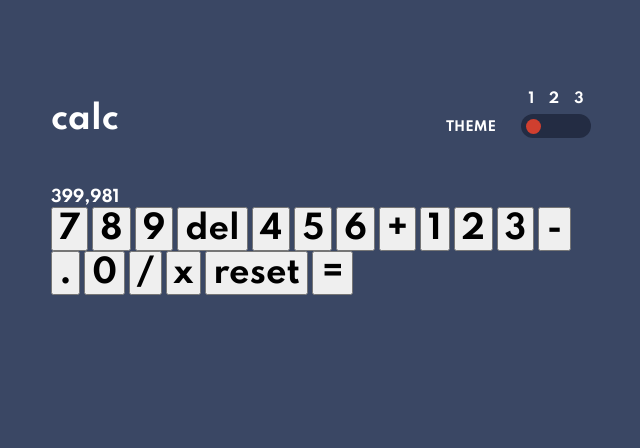
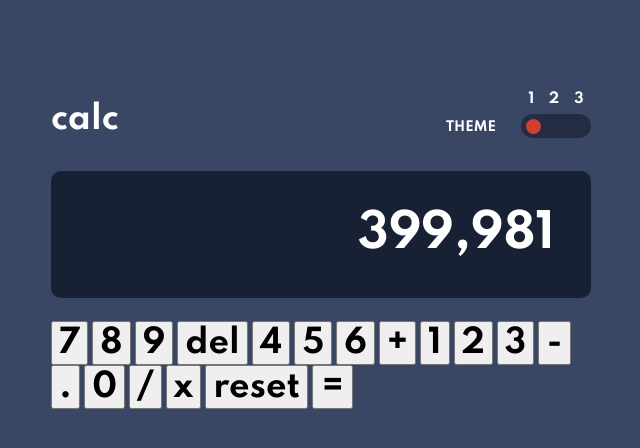
Before and after one commit to TdB27/calculator, a plain HTML site: page index.html in a window 1280 px wide. Shown: the whole page, without its empty margins (319-959 px from the left). Drawn offline with Linux system fonts and the light colour scheme.

Commit message:
section screen

```diff
--- a/styles/_header.scss
+++ b/styles/_header.scss
@@ -2,7 +2,7 @@
     display: flex;
     justify-content: space-between;
     align-items: flex-end;
-    margin-bottom: 50px;
+    margin-bottom: 33px;
 }
 
 .header__title {
--- /dev/null
+++ b/styles/_screen.scss
@@ -0,0 +1,20 @@
+.screen {
+    background-color: $blue-3;
+    margin-bottom: 23px;
+    padding: 36px;
+    box-sizing: border-box;
+    text-align: right;
+    border-radius: 10px;
+
+    @media screen and (max-width: $mobile) {
+        padding: 24px;
+    }
+}
+
+.screen__result {
+    font-size: 46px;
+
+    @media screen and (max-width: $mobile) {
+        font-size: 32px;
+    }
+}
--- a/styles/style.scss
+++ b/styles/style.scss
@@ -13,4 +13,5 @@
     }
 
     @import 'header';
+    @import 'screen';
 }
```
Also changed, not shown: style.css.
